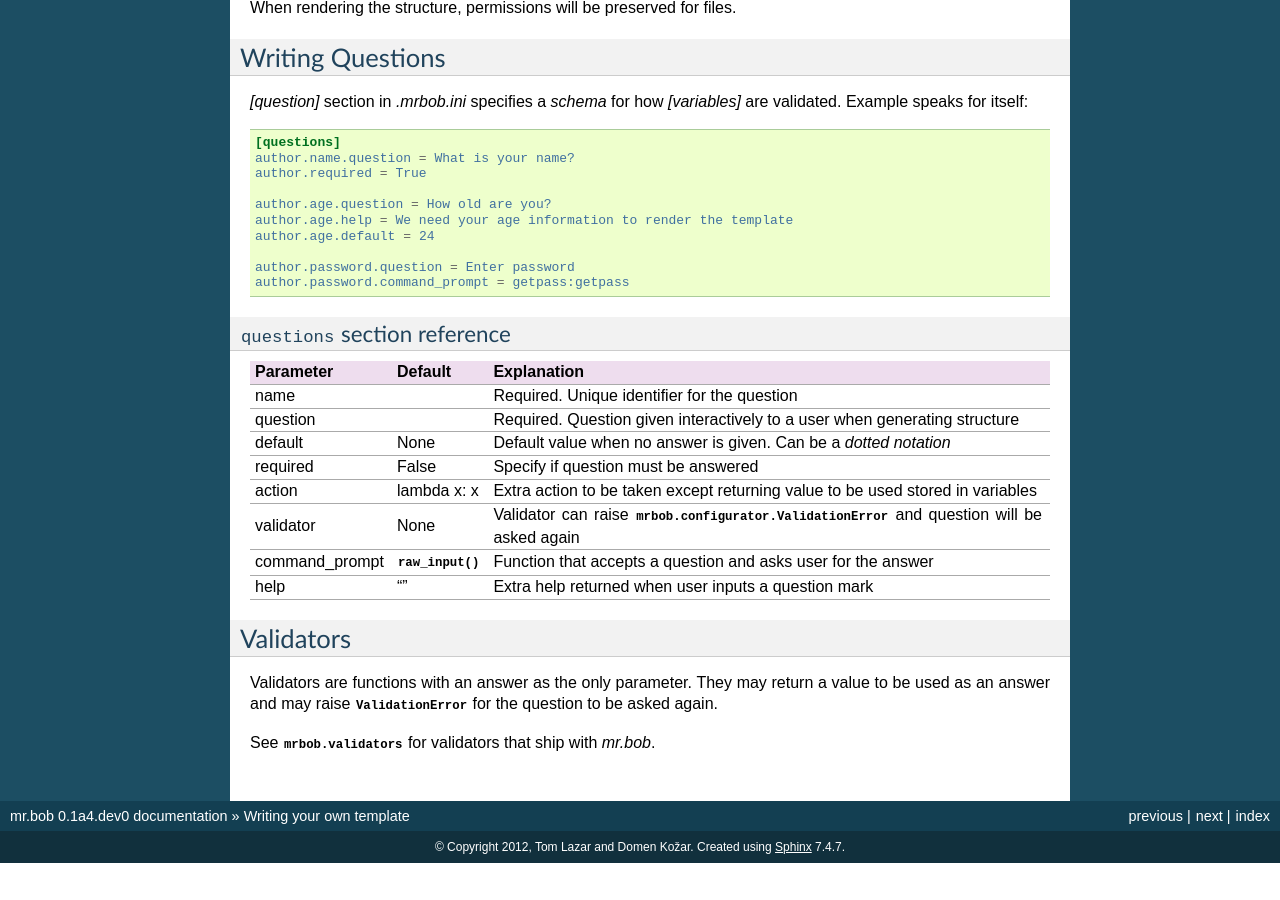
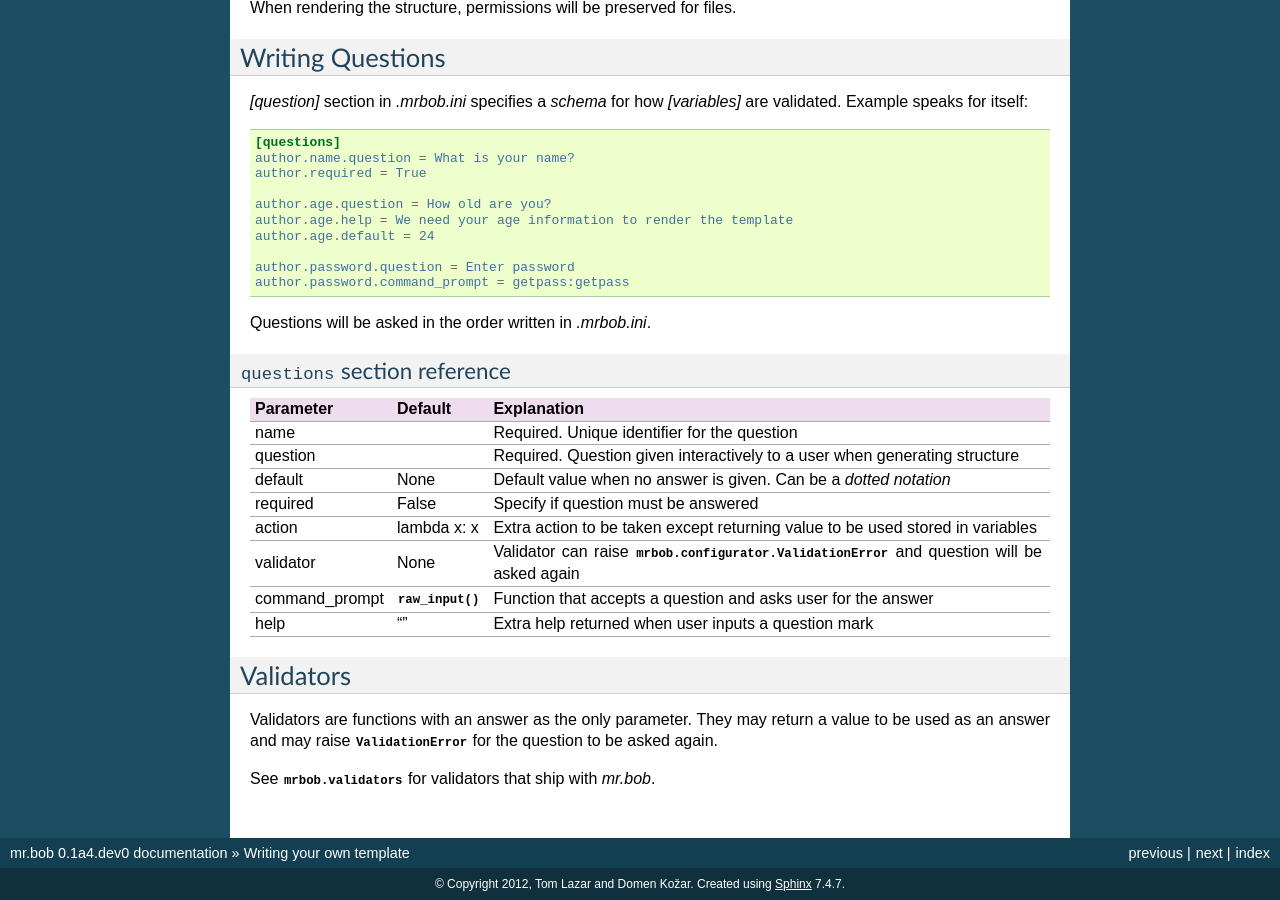
Before and after one commit to collective/mr.bob, a Sphinx documentation site: the page built from docs/source/templateauthor.rst, in a window 1280 px wide and 900 px high, scrolled down 815 px. Built offline with Sphinx 7.4.7, drawn with Linux system fonts in a browser that asks for light colours; before the commit the page ends 1678 px from its top, so only the background shows below that.

Commit message:
fixes #14

```diff
--- a/docs/source/templateauthor.rst
+++ b/docs/source/templateauthor.rst
@@ -61,6 +61,8 @@
   author.password.question = Enter password
   author.password.command_prompt = getpass:getpass
 
+Questions will be asked in the order written in `.mrbob.ini`.
+
 
 ``questions`` section reference
 *******************************
```
